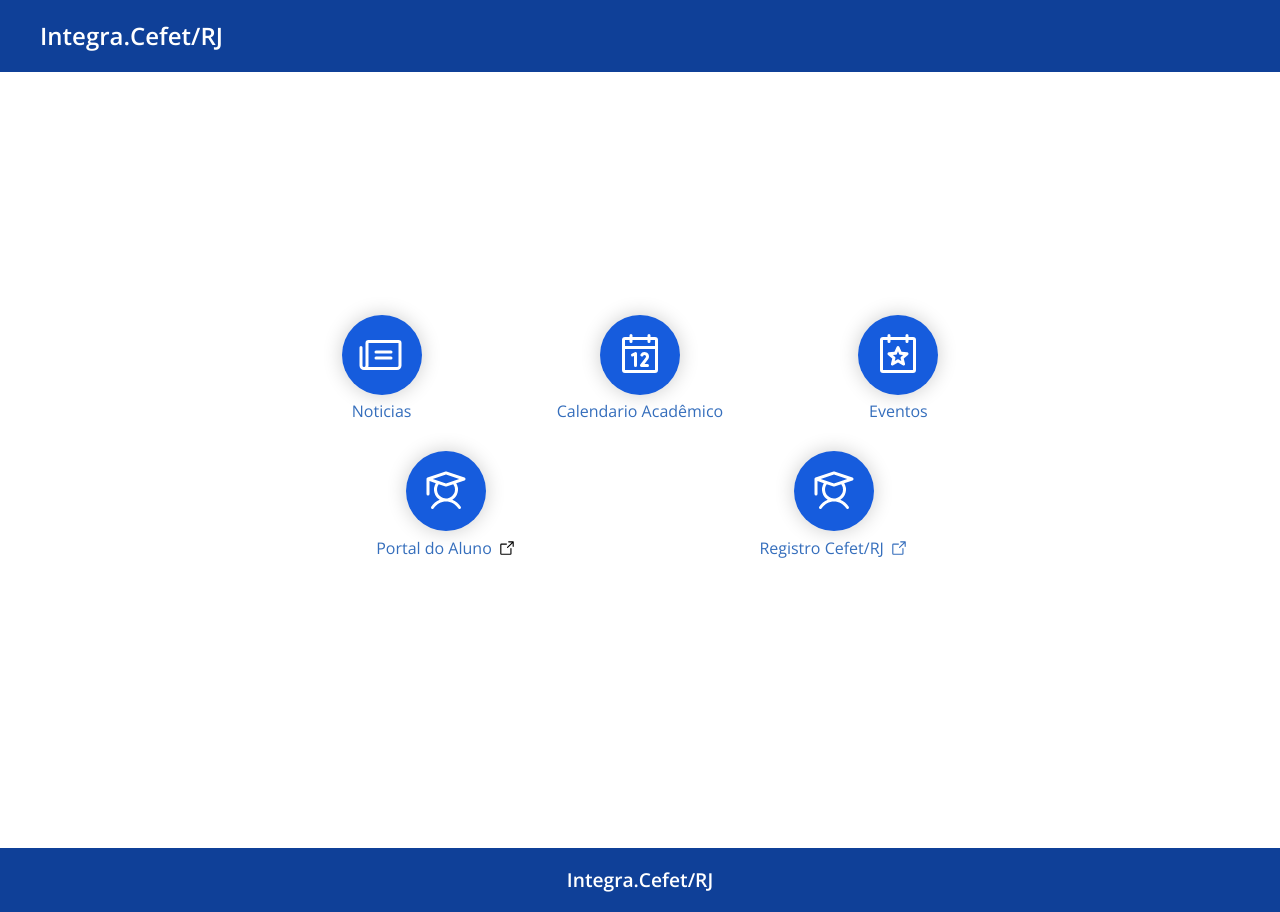
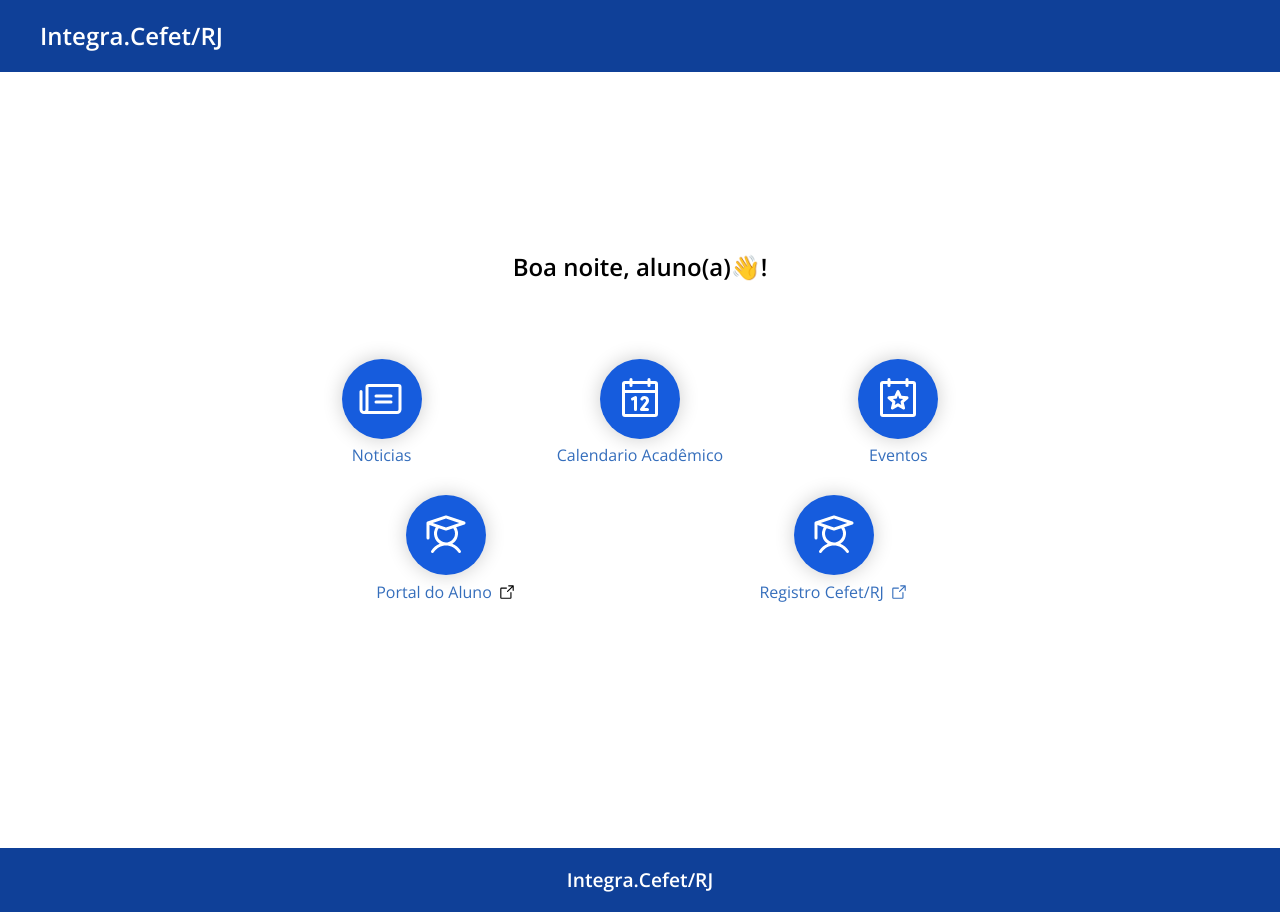
Before and after one commit to phricardo/alcateia.cefetrj.app, a Next.js app: page / in a window 1280 px wide. Built offline with nearby package versions, Linux system fonts and the light colour scheme.

Commit message:
feat: add dynamic greeting based on current time

```diff
--- a/src/app/page.tsx
+++ b/src/app/page.tsx
@@ -12,8 +12,23 @@
 import styles from "./page.module.css";
 
 export default function IndexPage() {
+  const [greeting, setGreeting] = React.useState("");
+
+  React.useEffect(() => {
+    const currentHour = new Date().getHours();
+    if (currentHour >= 5 && currentHour < 12) {
+      setGreeting("Bom dia");
+    } else if (currentHour >= 12 && currentHour < 18) {
+      setGreeting("Boa tarde");
+    } else {
+      setGreeting("Boa noite");
+    }
+  }, []);
+
   return (
     <div className={`container ${styles.pageWrapper}`}>
+      <h1>{greeting}, aluno(a)👋!</h1>
+
       <div className={styles.links}>
         <ul>
           <li className={styles.linkWrapper}>
```
